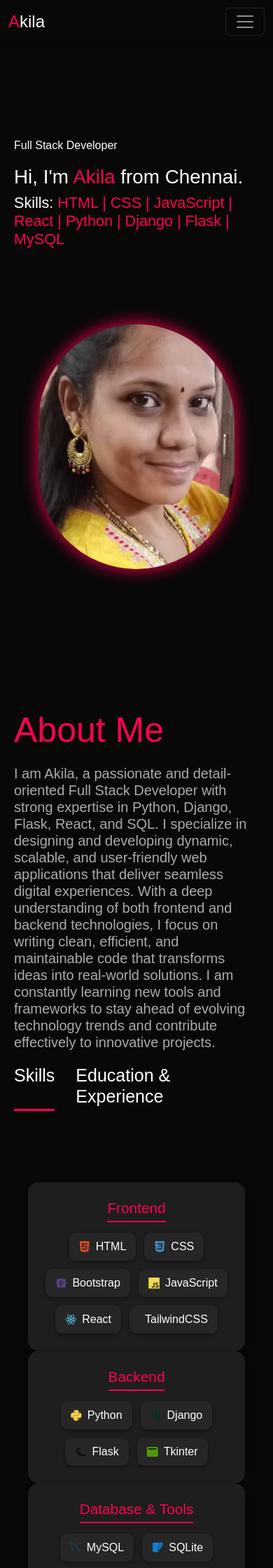
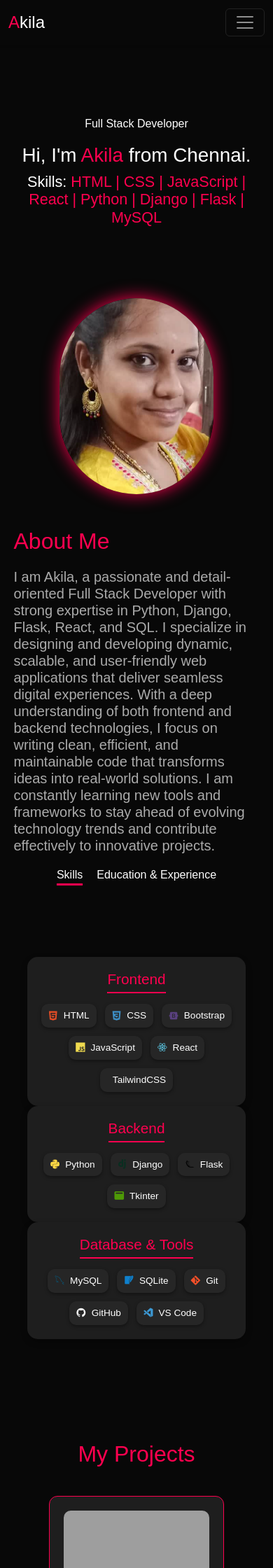
Before and after one commit to Akila27-18/Akila-Portfolio-new, a Django app: page / in a window 390 px wide. Shown: the top 2240 px of the page at 70% size. Run offline with Django 5.2, Linux system fonts and the light colour scheme; grey boxes are pictures that could not be loaded.

Commit message:
initial commit

```diff
--- a/portfolio_app/templates/portfolio_app/index.html
+++ b/portfolio_app/templates/portfolio_app/index.html
@@ -17,13 +17,17 @@ body {
     color: white;
     scroll-behavior: smooth;
     font-weight: 500;
+    line-height: 1.6;
 }
 
-a { text-decoration: none; color: inherit; }
+a {
+    text-decoration: none;
+    color: inherit;
+}
 
 /* -------------------- Header -------------------- */
 .header {
-    padding: 100px 20px 40px 20px;
+    padding: 8vh 5vw 4vh;
     text-align: left;
     background-color: #080808;
 }
@@ -38,37 +42,46 @@ a { text-decoration: none; color: inherit; }
     display: flex;
     flex-wrap: wrap;
     justify-content: center;
-    gap: 200px;
+    gap: 5rem;
     color: #ababab;
-    padding: 60px 20px;
+    padding: 60px 5vw;
 }
 
 .about-col-1 img.profile-img {
-    width: 280px;
-    height: 350px;
+    width: 260px;
+    height: 340px;
     object-fit: cover;
     border-radius: 50% / 40%;
     box-shadow: 0 0 25px #ff004f;
+    transition: transform 0.3s ease;
 }
 
-.about-col-2 { max-width: 650px; }
+.about-col-1 img.profile-img:hover {
+    transform: scale(1.03);
+}
+
+.about-col-2 {
+    max-width: 650px;
+}
 
 .sub-title {
-    font-size: 50px;
+    font-size: clamp(1.8rem, 5vw, 3rem);
     color: #ff004f;
     margin-bottom: 20px;
 }
 
 .tab-titles {
     display: flex;
+    flex-wrap: wrap;
     margin: 20px 0 40px;
-    gap: 30px;
+    gap: 20px;
     cursor: pointer;
+    justify-content: center;
 }
 
 .tab-links {
     position: relative;
-    font-size: 25px;
+    font-size: clamp(1rem, 2vw, 1.5rem);
     font-weight: 500;
     color: #fff;
 }
@@ -84,33 +97,39 @@ a { text-decoration: none; color: inherit; }
     transition: 0.3s;
 }
 
-.tab-links.active-link::after { width: 100%; }
+.tab-links.active-link::after {
+    width: 100%;
+}
 
 .tab-contents {
-    text-align:center;
+    text-align: center;
     display: none;
     margin-top: 20px;
 }
 
-.tab-contents.active-tab { display: block; }
+.tab-contents.active-tab {
+    display: block;
+}
 
 .tab-contents ul li {
-    font-size: 18px;
+    font-size: 1rem;
     margin: 8px 0;
     list-style: none;
 }
 
-.tab-contents ul li span { color: #ff004f; }
+.tab-contents ul li span {
+    color: #ff004f;
+}
 
 /* -------------------- Skills Section -------------------- */
 .skills-section {
     background: #080808;
-    padding: 60px 20px;
+    padding: 60px 5vw;
     text-align: center;
 }
 
 .section-title {
-    font-size: 2rem;
+    font-size: clamp(1.5rem, 4vw, 2rem);
     margin-bottom: 40px;
     color: #ff004f;
     font-weight: 700;
@@ -166,6 +184,7 @@ a { text-decoration: none; color: inherit; }
     color: #fff;
     transition: all 0.3s ease;
     box-shadow: 0 2px 5px rgba(0,0,0,0.4);
+    font-size: 0.9rem;
 }
 
 .skill:hover {
@@ -392,13 +394,39 @@ a { text-decoration: none; color: inherit; }
 }
 
 /* -------------------- Responsive -------------------- */
+
+/* Tablets */
+@media (max-width: 1024px) {
+    .header { text-align: center; }
+    #about { flex-direction: column; align-items: center; gap: 3rem; }
+    .skills-container { grid-template-columns: repeat(auto-fit, minmax(220px, 1fr)); }
+    .project-container { gap: 25px; }
+}
+
+/* Phones */
 @media (max-width: 768px) {
-    #about { flex-direction: column; align-items: center; }
-    .about-col-2 { max-width: 100%; }
-    .skills-container { grid-template-columns: 1fr; }
-    .project-container { flex-direction: column; align-items: center; }
-    .contact-container { flex-direction: column; text-align: center; }
+    .about-col-1 img.profile-img {
+        width: 220px;
+        height: 280px;
+    }
+    .tab-titles { justify-content: center; }
+    .contact-container {
+        flex-direction: column;
+        align-items: center;
+        text-align: center;
+    }
 }
+
+/* Small Phones (Under 480px) */
+@media (max-width: 480px) {
+    .sub-title { font-size: 2rem; }
+    .section-title { font-size: 1.5rem; }
+    .skills-category { padding: 20px; }
+    .skill { font-size: 0.85rem; padding: 6px 10px; }
+    .contact-description { font-size: 1rem; }
+    .project-box img.project-image { height: 150px; }
+}
+
 
 </style>
 {% endblock %}
--- a/portfolio_app/views.py
+++ b/portfolio_app/views.py
@@ -5,6 +5,8 @@ from django.http import FileResponse, Http404
 import os
 from .forms import ContactForm
 from django.contrib import messages
+from django.urls import reverse
+from django.shortcuts import redirect
 
 # -----------------------------
 # Home / Index Page
@@ -20,58 +22,56 @@ def index(request):
         'education_list': education_list
     })
 
-# -----------------------------
-# Contact Form Submission
-# -----------------------------
+from django.urls import reverse
+import logging
+
+logger = logging.getLogger(__name__)
+
 def contact_submit(request):
-    if request.method == "POST":
-        form = ContactForm(request.POST)
-        if form.is_valid():
-            name = form.cleaned_data['name']
-            email = form.cleaned_data['email']
-            message = form.cleaned_data['message']
+    if request.method != "POST":
+        return redirect('index')
 
-            try:
-                # Email to site owner
-                send_mail(
-                    subject=f"Portfolio Contact Form - {name}",
-                    message=f"Name: {name}\nEmail: {email}\n\nMessage:\n{message}",
-                    from_email=settings.EMAIL_HOST_USER,
-                    recipient_list=['akila271819@gmail.com'],
-                    fail_silently=False,
-                )
+    form = ContactForm(request.POST)
+    if not form.is_valid():
+        return render(request, 'portfolio_app/index.html', {'form': form})
 
-                # Thank-you email to sender
-                send_mail(
-                    subject="Thank you for contacting Akila",
-                    message=(
-                        f"Dear {name},\n\n"
-                        "Thank you for reaching out. I have received your message and will review it promptly. "
-                        "You can expect a reply shortly.\n\n"
-                        "Yours sincerely,\n"
-                        "Akila"
-                    ),
-                    from_email=settings.EMAIL_HOST_USER,
-                    recipient_list=[email],
-                    fail_silently=False,
-                )
+    name = form.cleaned_data['name'].strip()
+    email = form.cleaned_data['email'].strip()
+    message = form.cleaned_data['message'].strip()
 
-            except Exception as e:
-                import traceback
-                print("Email error:", e)
-                print(traceback.format_exc())
-                messages.error(request, "Email failed. Check logs.")
-                return render(request, 'portfolio_app/index.html', {'form': form})
+    try:
+        # Email to site owner
+        send_mail(
+            subject=f"Portfolio Contact Form - {name}",
+            message=f"Name: {name}\nEmail: {email}\n\nMessage:\n{message}",
+            from_email=settings.EMAIL_HOST_USER,
+            recipient_list=['akila271819@gmail.com'],
+            fail_silently=False,
+        )
 
+        # Thank-you email to sender
+        send_mail(
+            subject="Thank you for contacting Akila",
+            message=(
+                f"Dear {name},\n\n"
+                "Thank you for reaching out. I have received your message and will review it promptly. "
+                "You can expect a reply shortly.\n\n"
+                "Yours sincerely,\n"
+                "Akila"
+            ),
+            from_email=settings.EMAIL_HOST_USER,
+            recipient_list=[email],
+            fail_silently=False,
+        )
 
-            # Redirect to success page
-            return redirect(f'/success/?name={name}')
-        else:
-            # Form invalid, redisplay with errors
-            return render(request, 'portfolio_app/index.html', {'form': form})
+    except Exception as e:
+        logger.exception("Failed to send contact emails")
+        messages.error(request, "Email failed to send. Please try again later.")
+        return render(request, 'portfolio_app/index.html', {'form': form})
 
-    # If not POST, redirect to index
-    return redirect('index')
+    # Success page
+    return redirect(f"{reverse('portfolio_app:success_page')}?name={name}")
+
 
 
 # -----------------------------
--- a/portfolio_project/settings.py
+++ b/portfolio_project/settings.py
@@ -25,7 +25,9 @@ SECRET_KEY = 'django-insecure-6$@$7g%np)_i_kur&7k4#i^gur=s8^^5jmg(bs%(2b%145i^@=
 # SECURITY WARNING: don't run with debug turned on in production!
 DEBUG = True
 
-ALLOWED_HOSTS = ['*']
+ALLOWED_HOSTS = ['localhost',
+                '127.0.0.1',
+                'https://akila-portfolio-new-1.onrender.com']
 
 
 # Application definition
```
Also changed, not shown: other parts of portfolio_app/templates/portfolio_app/index.html (+9 -27 lines).
